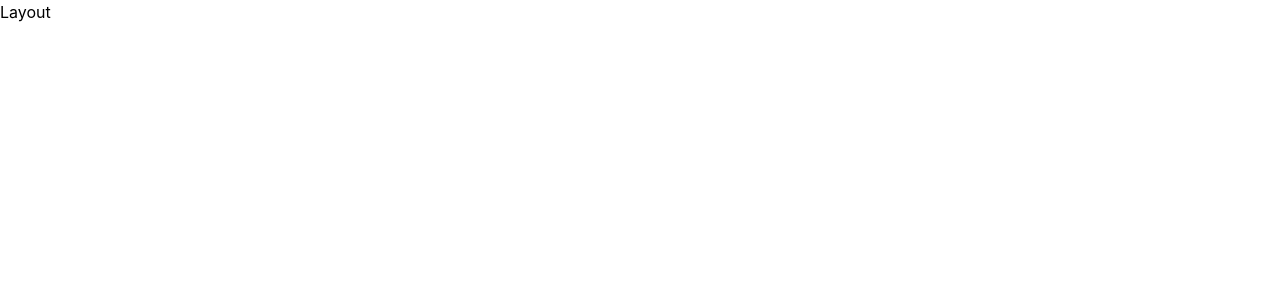
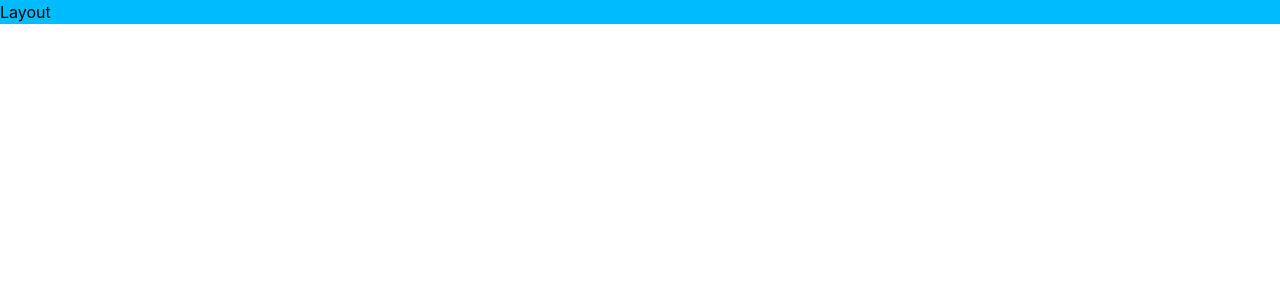
Before and after one commit to ankurnecessary/ecommerce-monorepo, a React (Vite) app in the folder apps/admin/: page / in a window 1280 px wide. Shown: the top 300 px of the page. Built offline with nearby package versions, Linux system fonts and the light colour scheme.

Commit message:
[using-tailwindcss] Now we can use tailwindcss in our app.

```diff
--- a/apps/admin/src/App.tsx
+++ b/apps/admin/src/App.tsx
@@ -1,5 +1,5 @@
 function App() {
-  return <div>Layout</div>;
+  return <div className="bg-sky-400">Layout</div>;
 }
 
 export default App;
```
